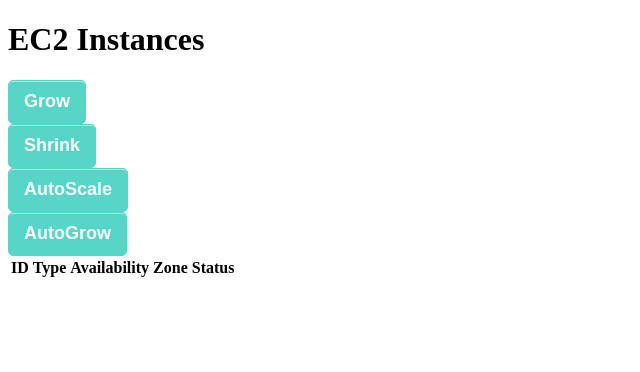
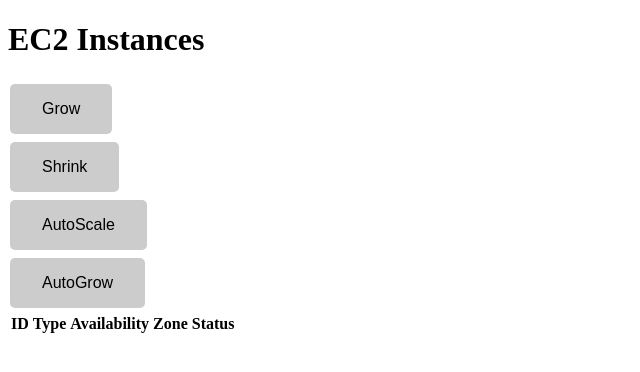
Before and after one commit to AnqiPang/manager-app, a Flask app: page /ec2_examples in a window 1280 px wide. Shown: the top 372 px of the page, without its empty margins (0-640 px from the left). Run offline with Flask 2, Linux system fonts and the light colour scheme; data that the repository does not hold is empty; some libraries are stand-ins or nearby versions.

Commit message:
form button

```diff
--- a/app/templates/ec2_examples/list.html
+++ b/app/templates/ec2_examples/list.html
@@ -3,20 +3,15 @@
 
     <style>
     input[type=submit] {
-        padding: 10px 15px 11px !important;
-        font-size: 18px !important;
-        background-color: #57d6c7;
-        font-weight: bold;
-        text-shadow: 1px 1px #57D6C7;
-        color: #ffffff;
+        padding:5px 15px;
+        background:#ccc;
+        border:0 none;
+        cursor:pointer;
+        -webkit-border-radius: 5px;
         border-radius: 5px;
-        -moz-border-radius: 5px;
-        -webkit-border-radius: 5px;
-        border: 1px solid #57D6C7;
-        cursor: pointer;
-        box-shadow: 0 1px 0 rgba(255, 255, 255, 0.5) inset;
-        -moz-box-shadow: 0 1px 0 rgba(255, 255, 255, 0.5) inset;
-        -webkit-box-shadow: 0 1px 0 rgba(255, 255, 255, 0.5) inset;
+        padding: 16px 32px;
+        margin: 4px 2px;
+        font-size: 1.0em;
     }
     </style>
 
```
